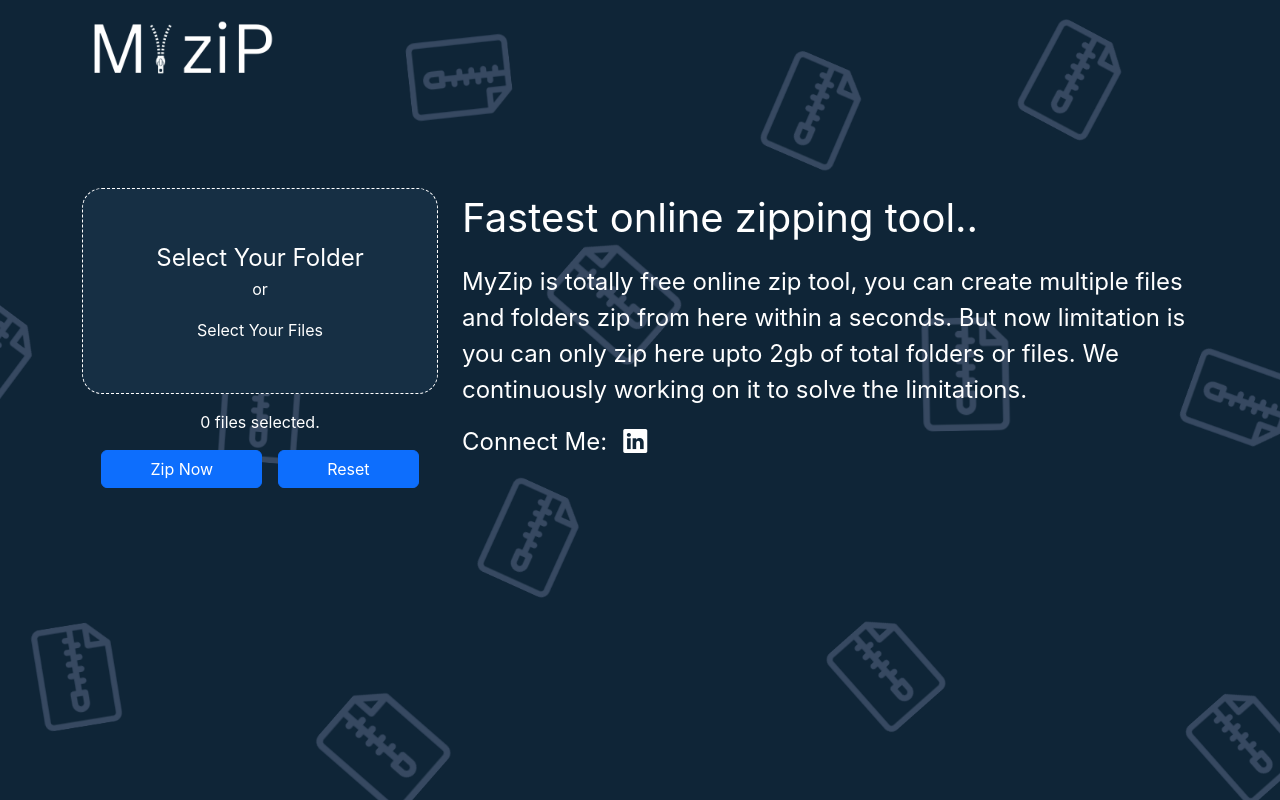
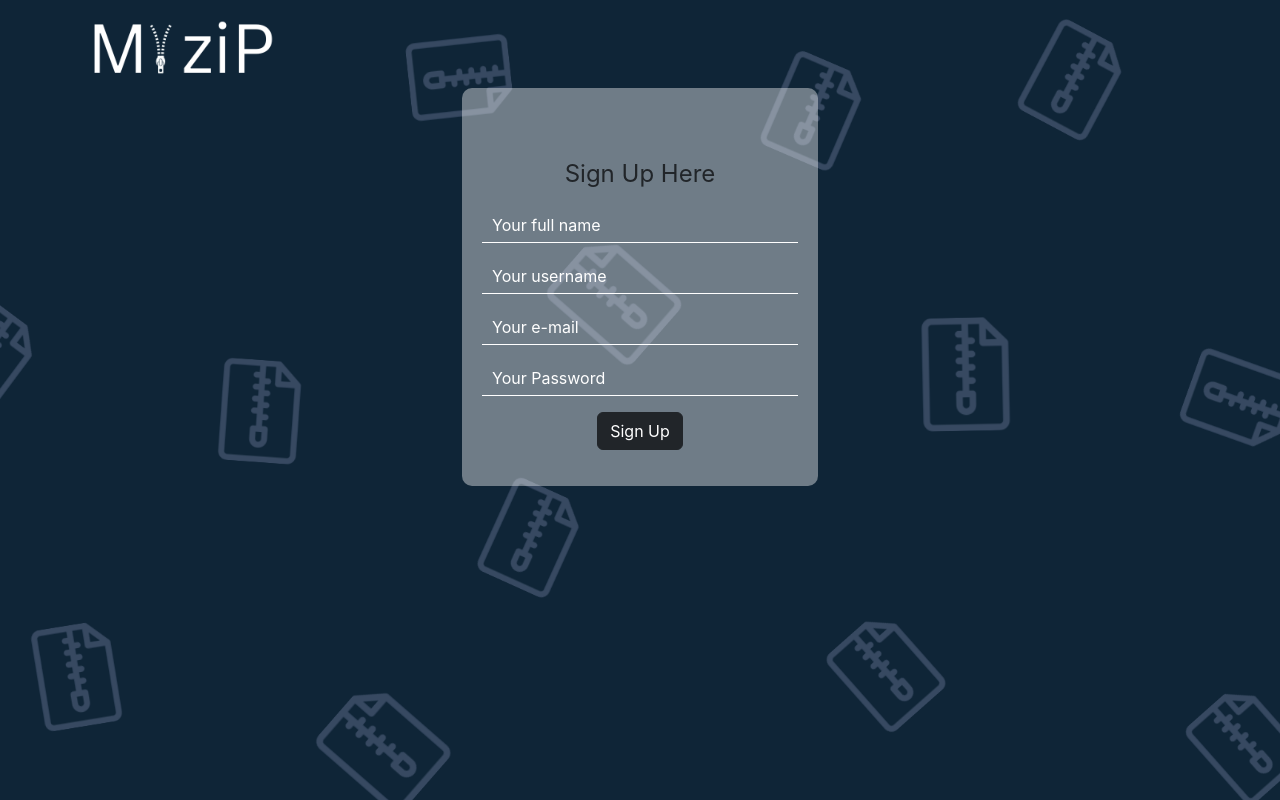
Before and after one commit to Rajeshpaul1994/myzip, a React (Create React App) app: page / in a window 1280 px wide. Built offline with nearby package versions, Linux system fonts and the light colour scheme.

Commit message:
some modification in signup form

```diff
--- a/src/App.css
+++ b/src/App.css
@@ -73,3 +73,22 @@
 .space-50{
   margin-top: 50px;
 }
+.login-form-div{
+  max-width: 400px;
+  background-color: #ffffff66;
+  padding:20px;
+  border-radius: 10px;
+
+}
+.input-box{
+  width: 100%;
+  padding: 5px 10px;
+  border: none;
+  background-color: transparent;
+  border: 0px 0px 0px 0px;
+  border-bottom: 1px solid #fff;
+  color:#fff;
+}
+::placeholder{
+  color:#fff;
+}
--- a/src/App.js
+++ b/src/App.js
@@ -5,6 +5,8 @@
 import { saveAs } from 'file-saver';
 import sadface from './images/sad-face-emoji.gif';
 import Home from './components/Home';
+import LoginPage from './components/LoginPage';
+
 function App() {
 
   return (
@@ -19,7 +21,7 @@
           <div className='col-sm'></div>
         </div>
       </div>
-      <Home />
+      <LoginPage />
     </div>
   );
 }
--- /dev/null
+++ b/src/components/LoginPage.js
@@ -0,0 +1,37 @@
+import React, {useState} from 'react'
+
+export default function LoginPage() {
+  return (
+    <div className='container'>
+        <div className='row'>
+            <div className='col-2 col-sm'></div>
+            <div className='col-8 col-sm'>
+                <div>
+                    <div className='login-form-div'>
+                        <div>
+                            <p className='text-center fs-4 pt-5'>Sign Up Here</p>
+                        </div>
+                        <div className='text-center mb-3'>
+                            <input type='text' name='fullname' placeholder='Your full name'  className='input-box'  />
+                        </div>
+                        <div className='text-center mb-3'>
+                            <input type='text' name='username' placeholder='Your username'  className='input-box'  />
+                        </div>
+                        <div className='text-center mb-3'>
+                            <input type='email' name='email' placeholder='Your e-mail'  className='input-box'  />
+                        </div>
+                        <div className='text-center mb-3'>
+                            <input type='password' name='pass' placeholder='Your Password'  className='input-box'  />
+                        </div>
+                        <div className='text-center pb-3'>
+                        <button type="button" class="btn btn-dark">Sign Up</button>
+
+                        </div>
+                    </div>
+                </div>
+            </div>
+            <div className='col-2 col-sm'></div>
+        </div>
+    </div>
+  )
+}
```
